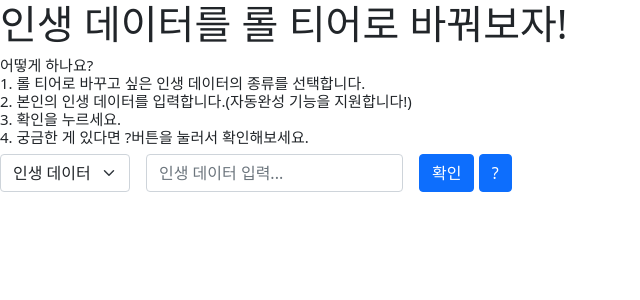
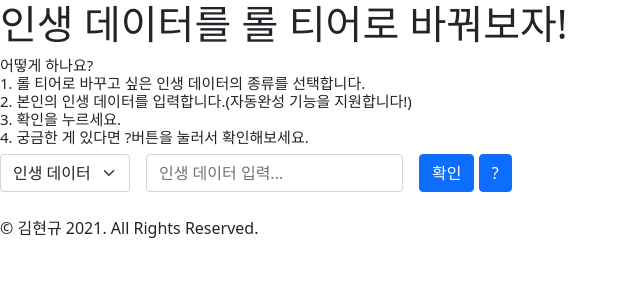
Before and after one commit to kimm240/life_to_lol, a PHP site: page / in a window 1280 px wide. Shown: the top 300 px of the page, without its empty margins (0-640 px from the left). Run offline with PHP 8.4, Linux system fonts and the light colour scheme; some libraries are stand-ins or nearby versions.

Commit message:
Copyright

```diff
--- a/index.php
+++ b/index.php
@@ -111,6 +111,9 @@
     <!-- Go to www.addthis.com/dashboard to customize your tools -->
     <div class="addthis_inline_share_toolbox"></div>
 
+    <div>
+      <p>&copy; 김현규 2021. All Rights Reserved. </p>
+    </div>
     <!-- Optional JavaScript; choose one of the two! -->
 
     <!-- Option 1: Bootstrap Bundle with Popper -->
```
